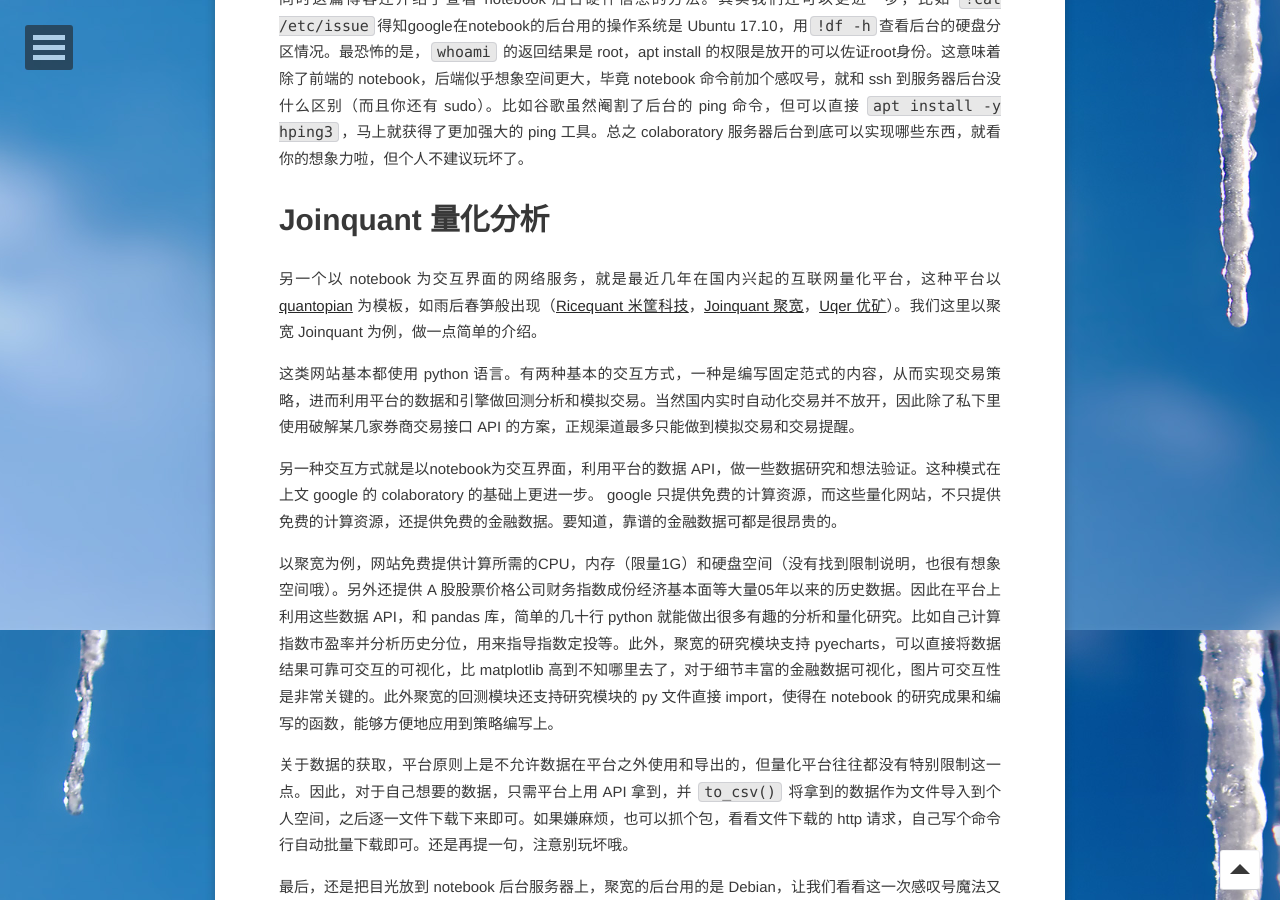
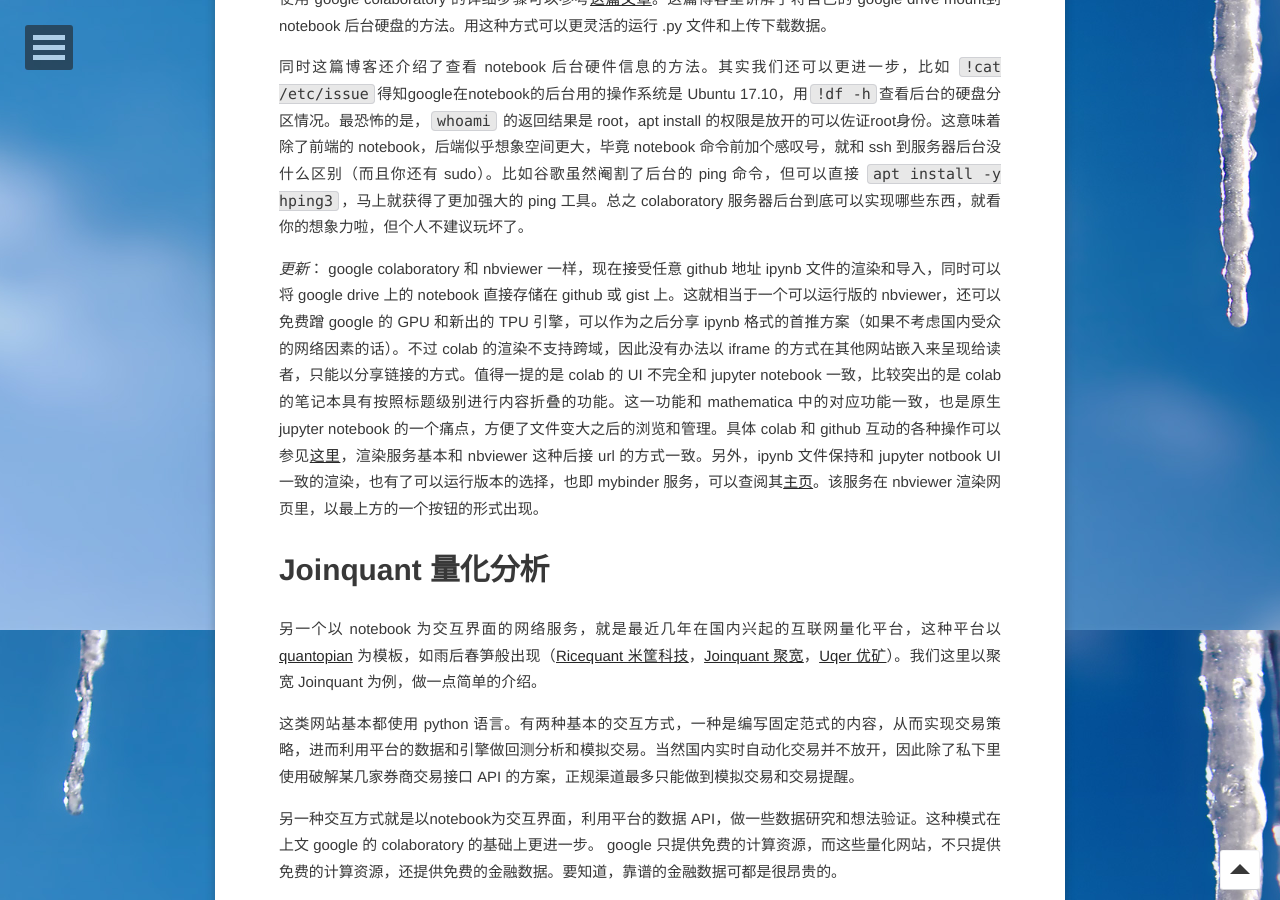
Before and after one commit to refraction-ray/refraction-ray.github.io, a Jekyll site: the page built from _posts/2018-02-08-云上的 Jupyter Notebook.md, in a window 1280 px wide and 900 px high, scrolled down 8370 px. Built offline with Jekyll 4.4.1, drawn with Linux system fonts in a browser that asks for light colours; comment, search, counter and statistics services are not loaded; some of the changed text lies outside the part shown.

Commit message:
update on jupyter

```diff
--- a/_posts/2018-02-08-云上的 Jupyter Notebook.md
+++ b/_posts/2018-02-08-云上的 Jupyter Notebook.md
@@ -129,6 +129,8 @@
 
 之后访问官方的 [nbviewer](https://nbviewer.jupyter.org/) 服务，将对应gist的url复制到选框，即可得到 ipynb 的最终渲染效果，其使用的后台引擎就是前文提到的 nbconvert。这样就可以将最后得到的 nbview 的url分享出去，供大家欣赏批判了。而如果想在博客里引用的话，直接加一个 iframe 的 html 标签，并把 src 指向该网址就大功告成了。这一系列工作流的最后效果正如[上节](#markdownhtml)引用 notebook 展示出的那样。
 
+*更新*： 现在 github gist 上 host 的 ipynb 甚至在右上角都会有按钮，提示 gist 渲染不完整并自动给出 nbviewer 网址的跳转，所以这节的展示工作流已经属于钦定的了。
+
 # Google Colaboratory 机器学习
 
 聊完了 Jupyter Notebook 的基础实践，再来看看网络服务以 Jupyter notebook 为交互接口的实例。
@@ -142,6 +144,8 @@
 使用 google colaboratory 的详细步骤可以参考[这篇文章](https://medium.com/deep-learning-turkey/google-colab-free-gpu-tutorial-e113627b9f5d)。这篇博客里讲解了将自己的 google drive mount到 notebook 后台硬盘的方法。用这种方式可以更灵活的运行 .py 文件和上传下载数据。
 
 同时这篇博客还介绍了查看 notebook 后台硬件信息的方法。其实我们还可以更进一步，比如 `!cat /etc/issue`得知google在notebook的后台用的操作系统是 Ubuntu 17.10，用`!df -h`查看后台的硬盘分区情况。最恐怖的是，`whoami` 的返回结果是 root，apt install 的权限是放开的可以佐证root身份。这意味着除了前端的 notebook，后端似乎想象空间更大，毕竟 notebook 命令前加个感叹号，就和 ssh 到服务器后台没什么区别（而且你还有 sudo）。比如谷歌虽然阉割了后台的 ping 命令，但可以直接 `apt install -y hping3`，马上就获得了更加强大的 ping 工具。总之 colaboratory 服务器后台到底可以实现哪些东西，就看你的想象力啦，但个人不建议玩坏了。
+
+*更新*： google colaboratory 和 nbviewer 一样，现在接受任意 github 地址 ipynb 文件的渲染和导入，同时可以将 google drive 上的 notebook 直接存储在 github 或 gist 上。这就相当于一个可以运行版的 nbviewer，还可以免费蹭 google 的 GPU 和新出的 TPU 引擎，可以作为之后分享 ipynb 格式的首推方案（如果不考虑国内受众的网络因素的话）。不过 colab 的渲染不支持跨域，因此没有办法以 iframe 的方式在其他网站嵌入来呈现给读者，只能以分享链接的方式。值得一提的是 colab 的 UI 不完全和 jupyter notebook 一致，比较突出的是 colab 的笔记本具有按照标题级别进行内容折叠的功能。这一功能和 mathematica 中的对应功能一致，也是原生 jupyter notebook 的一个痛点，方便了文件变大之后的浏览和管理。具体 colab 和 github 互动的各种操作可以参见[这里](https://colab.research.google.com/github/googlecolab/colabtools/blob/master/notebooks/colab-github-demo.ipynb#scrollTo=WzIRIt9d2huC)，渲染服务基本和 nbviewer 这种后接 url 的方式一致。另外，ipynb 文件保持和 jupyter notbook UI 一致的渲染，也有了可以运行版本的选择，也即 mybinder 服务，可以查阅其[主页](https://mybinder.org/)。该服务在 nbviewer 渲染网页里，以最上方的一个按钮的形式出现。
 
 # Joinquant 量化分析
 
```
Also changed, not shown: _posts/2018-11-21-PLY 源码阅读之 Lex 篇.md (+2 -0 lines).
